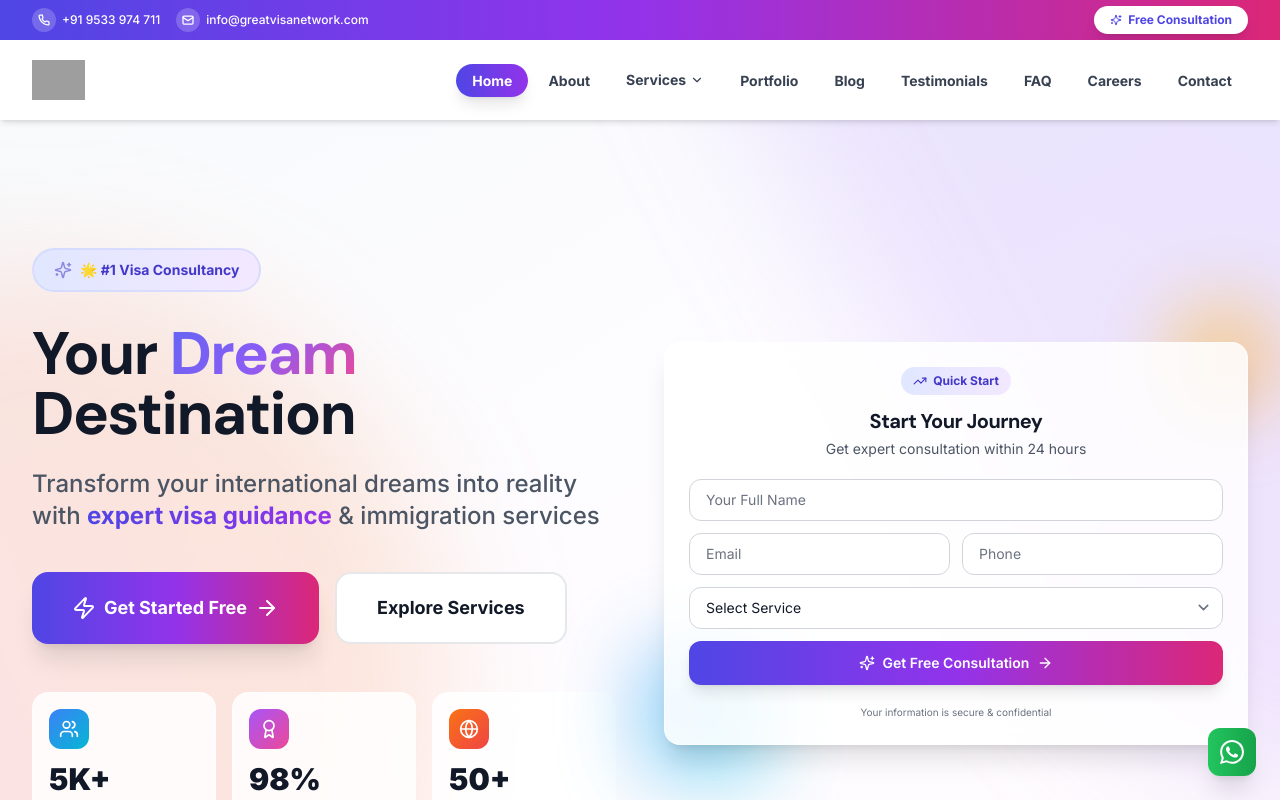
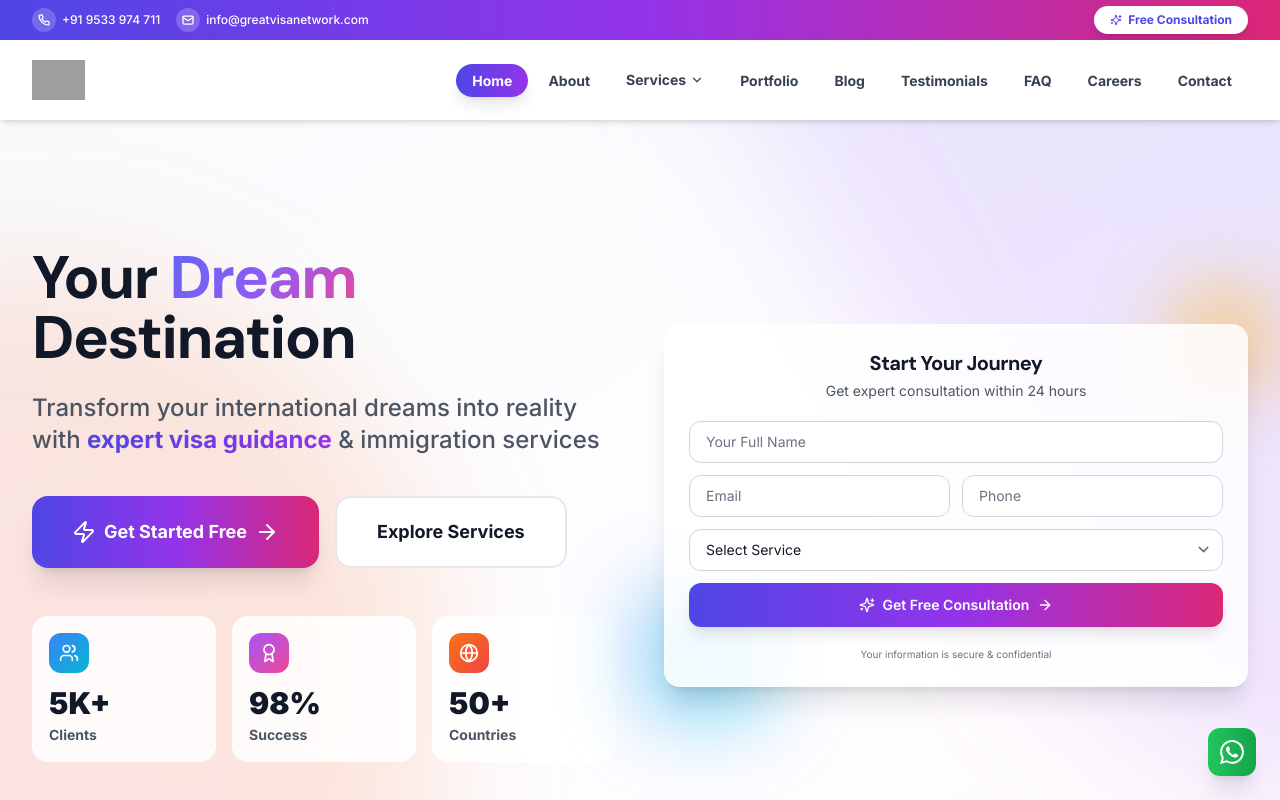
Before and after one commit to octaleadsprivatelimited-cloud/greatvisa, a React (Vite) app in the folder client/: page / in a window 1280 px wide. Shown: the top 800 px of the page. Built offline with nearby package versions, Linux system fonts and the light colour scheme; grey boxes are pictures that could not be loaded.

Commit message:
Remove 'Quick Start' badge from hero section contact form
Changes:
- Removed 'Quick Start' badge with icon
- Removed TrendingUp icon import (unused)
- Cleaner form header
- More space for actual form title
- Simpler, more professional look
- Direct focus on 'Start Your Journey' heading

```diff
--- a/client/src/components/Hero.tsx
+++ b/client/src/components/Hero.tsx
@@ -6,8 +6,7 @@ import {
   Zap,
   Globe,
   Users,
-  Award,
-  TrendingUp
+  Award
 } from 'lucide-react';
 
 const Hero: React.FC = () => {
@@ -102,18 +101,7 @@ const Hero: React.FC = () => {
             transition={{ duration: 0.8 }}
             className="text-center lg:text-left"
           >
-            {/* Badge */}
-            <motion.div
-              initial={{ opacity: 0, y: 20 }}
-              animate={{ opacity: 1, y: 0 }}
-              transition={{ duration: 0.6, delay: 0.2 }}
-              className="inline-flex items-center space-x-2 px-5 py-2.5 bg-gradient-to-r from-indigo-100 to-purple-100 text-indigo-700 rounded-full text-sm font-bold mb-8 border-2 border-indigo-200/50"
-            >
-              <Sparkles size={18} className="animate-pulse" />
-              <span>🌟 #1 Visa Consultancy</span>
-            </motion.div>
-
-            {/* Main Heading - BOLD */}
+            {/* Main Heading */}
             <motion.h1
               initial={{ opacity: 0, y: 20 }}
               animate={{ opacity: 1, y: 0 }}
@@ -207,10 +195,6 @@ const Hero: React.FC = () => {
             <div className="relative glass-card rounded-2xl shadow-xl p-5 lg:p-6 border-2 border-white/50">
               {/* Form Header */}
               <div className="text-center mb-5">
-                <div className="inline-flex items-center space-x-1.5 px-3 py-1.5 bg-gradient-to-r from-indigo-100 to-purple-100 text-indigo-700 rounded-full text-xs font-bold mb-3">
-                  <TrendingUp size={14} />
-                  <span>Quick Start</span>
-                </div>
                 <h3 className="text-xl font-bold text-gray-900 mb-1">
                   Start Your Journey
                 </h3>
```
